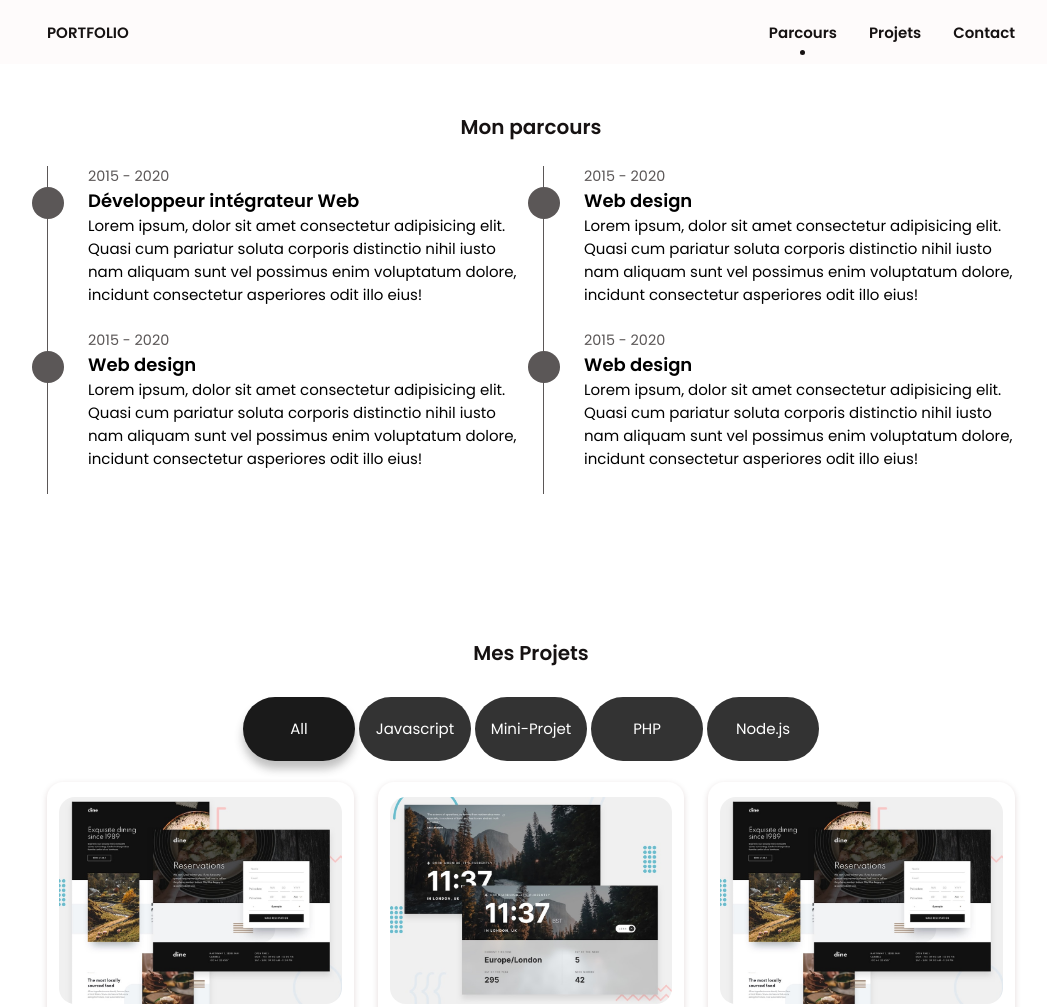
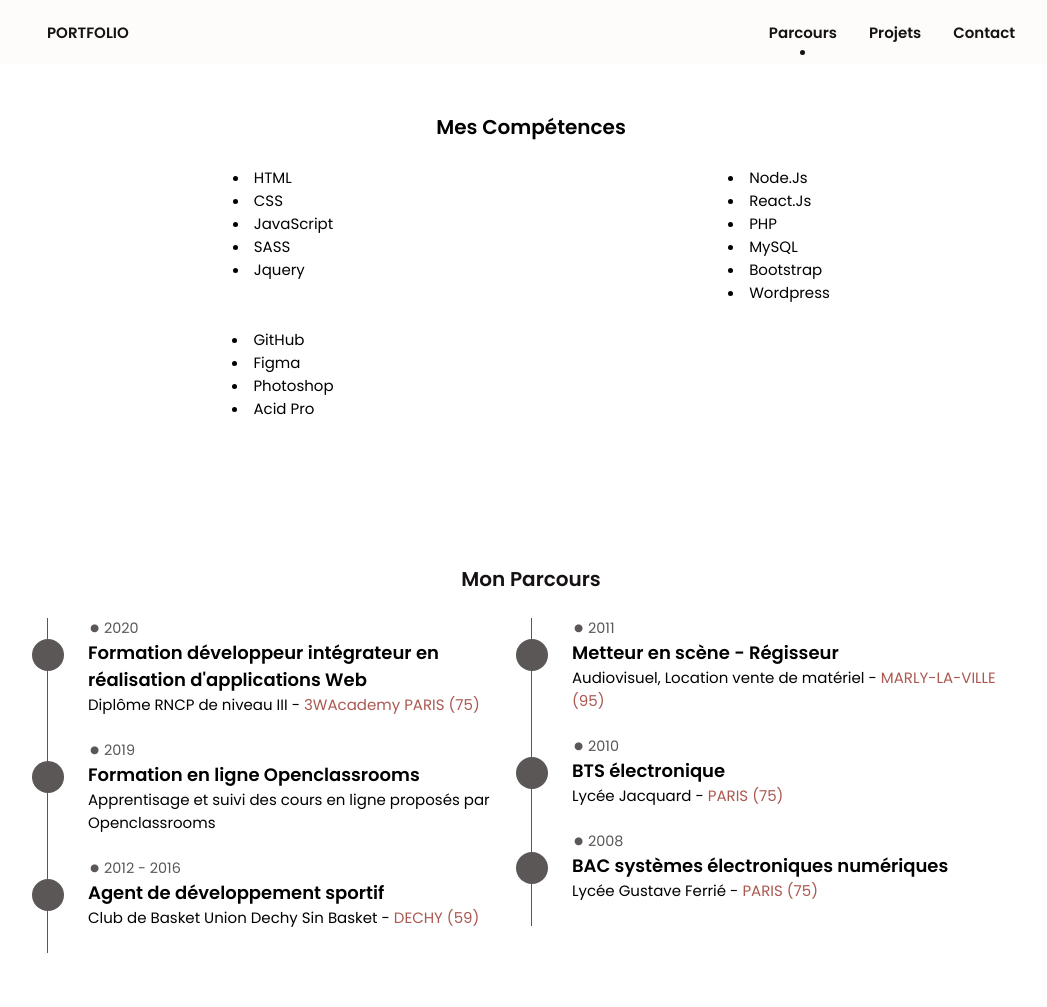
Before and after one commit to Elbraco/myportfolio, a plain HTML site: page index.html in a window 1280 px wide. Shown: the top 1007 px of the page, without its empty margins (109-1156 px from the left). Drawn offline with nearby package versions, Linux system fonts and the light colour scheme.

```diff
--- a/assets/js/main.js
+++ b/assets/js/main.js
@@ -44,12 +44,13 @@
 window.addEventListener('scroll', scrollActive)
 
 /*==================== CHANGE BACKGROUND HEADER ====================*/
-function scrollHeader(headerId){
-    const nav = document.getElementById(headerId)
+function scrollHeader(){
+    const nav = document.getElementById('header')
+
     // When the scroll is greater than 200 viewport height, add the scroll-header class to the header tag
     if(this.scrollY >= 100) nav.classList.add('scroll-header'); else nav.classList.remove('scroll-header')
 }
-window.addEventListener('scroll', scrollHeader('header'))
+window.addEventListener('scroll', scrollHeader)
 
 /*==================== SHOW SCROLL TOP ====================*/
 function scrollTop(){
--- a/assets/stylesheets/sass/mediaqueries.scss
+++ b/assets/stylesheets/sass/mediaqueries.scss
@@ -1,25 +1,5 @@
 // MEDIA SCREEN MAX  768PX
-//MENU
-@media screen and (max-width: 768px) {
 
-
-    .nav__menu {
-        position: fixed;
-        top: -100%;
-        left: 0;
-        right: 0;
-        width: 90%;
-        margin: 0 auto;
-        padding: 2.5rem 0 0;
-        text-align: center;
-        background-color: $body-color;
-        transition: .4s;
-        box-shadow: 0 0 4px rgba(0, 0, 0, .1);
-        border-radius: 2rem;
-        z-index: 100 ;
-
-}
-}
 
 @media screen and (min-width: 665px) {
 
@@ -28,7 +8,7 @@
 
         &__container {
             grid-template-columns: repeat(2, 1fr);
-            align-items: center;
+            align-items: flex-start;
 
         }
 
--- a/assets/stylesheets/sass/style.scss
+++ b/assets/stylesheets/sass/style.scss
@@ -24,6 +24,7 @@
 $textColor-light: rgba(143, 138, 138, 1);
 $body-color: rgba(254, 251, 251, 1);
 $containerColor: rgba(255, 255, 255, 1);
+$test: rgba(17, 17, 17, 1);
 
 /// FONT TYPO
 $bodyFont: 'Poppins', sans-serif;
@@ -68,12 +69,16 @@
     padding: 4rem 0 2rem;
 }
 
+.section-title-black {
+    color: $titleColor;
+
+}
 .section-title, .section-title-center {
     font-size: $h2-fontSize;
-    color: $titleColor;
     text-align: center;
     margin-bottom: 1.5rem;
 }
+
 .bd-container {
     max-width: 968px;
     width: calc(100% - 3rem);
@@ -94,6 +99,11 @@
 .bd-grid {
     display: grid;
     gap: 1.5rem;
+}
+
+.bg-container {
+    background-color: $test;
+    color: white;
 }
 
 .button {
@@ -157,9 +167,30 @@
 }
 
 
+
+    .nav__menu {
+        @media screen and (max-width: 768px) {
+
+        position: fixed;
+        top: -100%;
+        left: 0;
+        right: 0;
+        width: 90%;
+        margin: 0 auto;
+        padding: 2.5rem 0 0;
+        text-align: center;
+        background-color: $body-color;
+        transition: .4s;
+        box-shadow: 0 0 4px rgba(0, 0, 0, .1);
+        border-radius: 2rem;
+        z-index: 100 ;
+
+}
+}
+
 //SHOW MENU
 .show-menu {
-    top: 4rem;
+    top: 4.5rem;
 }
 
 // ACTIVE MENU LINK
@@ -177,8 +208,10 @@
         border-radius: 50%;
     }
 }
+
+// Change background
 .scroll-header {
-    box-shadow: 0 1px 4px rgba(0, 0, 0, .1 );
+    box-shadow: 0 1px 4px rgba(0, 0, 0, .5 );
 }
 
 // SCROLL TOP
@@ -217,9 +250,9 @@
 
 .parcours {
 
-    // &__bloc {
-    //     background-color: red;
-    // }
+    &__container {
+        gap: initial;
+    }
 
     &__box {
         padding-bottom: 1.5rem;
@@ -230,8 +263,22 @@
     }
 
     &__year {
+        position: relative;
         font-size: .9rem;
         color: $textColor;
+        padding-left: 1rem;
+
+        &::before {
+            content: '• ';
+            position: absolute;
+            font-size: 2rem;
+            top: -14px;
+            left: 0;
+        }
+    }
+
+    &__city {
+        color: #ab5851;
     }
 
 }
@@ -309,4 +356,18 @@
 
 }
 
+//competences
+.competences {
+
+
+    &__container {
+        grid-template-columns: repeat(2, 1fr);
+        justify-items: center;
+    }
+
+    &__list {
+        list-style: inside;
+    }
+}
+
 @import 'mediaqueries.scss';
--- a/index.html
+++ b/index.html
@@ -1,5 +1,6 @@
 <!DOCTYPE html>
 <html lang="en">
+
 <head>
     <meta charset="UTF-8">
     <meta name="viewport" content="width=device-width, initial-scale=1.0">
@@ -8,21 +9,22 @@
     <link rel="stylesheet" href="assets/stylesheets/style.css">
     <title>Portfolio : BRACO Steve</title>
 </head>
+
 <body>
+    <main>
     <!-- SCROLL TOP -->
-    <a href="#" class="scrolltop" id="scroll-top">
-        <i class='bx bx-up-arrow-alt scrolltop__icon'></i>
+    <a href="#" class="scrolltop" idclass='bx bx-up-arrow-alt scrolltop__icon'></class=>
     </a>
     <!-- HEADER -->
     <header class="l-header" id="header">
-        <nav class="nav bd-container" >
+        <nav class="nav bd-container">
 
             <a href="#" class="nav__portfolio">PORTFOLIO</a>
 
             <div class="nav__menu" id="nav-menu">
                 <ul class="nav__list">
                     <!-- <li class="nav__li"><a href="#" class="nav__link active-link" href="#">Home</a> </li> -->
-                    <li class="nav__li"><a href="#parcours" class="nav__link active-link"  href="#">Parcours</a></li>
+                    <li class="nav__li"><a href="#parcours" class="nav__link active-link" href="#">Parcours</a></li>
                     <li class="nav__li"><a href="#projet" class="nav__link" href="#">Projets</a> </li>
                     <li class="nav__li"><a class="nav__link" href="#">Contact</a></li>
 
@@ -35,42 +37,90 @@
         </nav>
     </header>
 
+    <!-- COMPETENCES WEB -->
+    <section class="competences section bd-container" id="competences">
+        <h2 class="section-title">Mes Compétences</h2>
+        <div class="competences__container bd-grid">
+            <ul>
+                <li class="competences__list">HTML</li>
+                <li class="competences__list">CSS</li>
+                <li class="competences__list">JavaScript</li>
+                <li class="competences__list">SASS</li>
+                <li class="competences__list">Jquery</li>
+            </ul>
+            <ul>
+                <li class="competences__list">Node.Js</li>
+                <li class="competences__list">React.Js</li>
+                <li class="competences__list">PHP</li>
+                <li class="competences__list">MySQL</li>
+                <li class="competences__list">Bootstrap</li>
+                <li class="competences__list">Wordpress</li>
+            </ul>
+
+            <ul>
+                <li class="competences__list">GitHub</li>
+                <li class="competences__list">Figma</li>
+                <li class="competences__list">Photoshop</li>
+                <li class="competences__list">Acid Pro</li>
+
+            </ul>
+        </div>
+
+    </section>
+
+    <!-- PARCOURS -->
     <section class="parcours section bd-container" id="parcours">
-        <h2 class="section-title">Mon parcours</h2>
+        <h2 class="section-title section-title-black">Mon Parcours</h2>
+
         <div class="parcours__container bd-grid">
             <div class="parcours__bloc">
 
                 <div class="parcours__box">
-                <p class="parcours__year">2015 - 2020</p>
-                <h3 class="parcours__title">Développeur intégrateur Web</h3>
-                <p class="parcours__description">Lorem ipsum, dolor sit amet consectetur adipisicing elit. Quasi cum pariatur soluta corporis distinctio nihil iusto nam aliquam sunt vel possimus enim voluptatum dolore, incidunt consectetur asperiores odit illo eius!</p>
+                    <p class="parcours__year">2020</p>
+                    <h3 class="parcours__title">Formation développeur intégrateur en réalisation d'applications Web</h3>
+                    <p class="parcours__description">Diplôme RNCP de niveau III - <span class="parcours__city"> 3WAcademy PARIS (75) </span> </p>
                 </div>
 
                 <div class="parcours__box">
-                <p class="parcours__year">2015 - 2020</p>
-                <h3 class="parcours__title">Web design</h3>
-                <p class="parcours__description">Lorem ipsum, dolor sit amet consectetur adipisicing elit. Quasi cum pariatur soluta corporis distinctio nihil iusto nam aliquam sunt vel possimus enim voluptatum dolore, incidunt consectetur asperiores odit illo eius!</p>
+                    <p class="parcours__year">2019</p>
+                    <h3 class="parcours__title">Formation en ligne Openclassrooms</h3>
+                    <p class="parcours__description">Apprentisage et suivi des cours en ligne proposés par Openclassrooms</p>
+                </div>
+
+                <div class="parcours__box">
+                    <p class="parcours__year">2012 - 2016</p>
+                    <h3 class="parcours__title">Agent de développement sportif</h3>
+                    <p class="parcours__description">Club de Basket Union Dechy Sin Basket - <span class="parcours__city">DECHY (59)</span> </p>
                 </div>
             </div>
 
             <div class="parcours__bloc">
+
+
                 <div class="parcours__box">
-                <p class="parcours__year">2015 - 2020</p>
-                <h3 class="parcours__title">Web design</h3>
-                <p class="parcours__description">Lorem ipsum, dolor sit amet consectetur adipisicing elit. Quasi cum pariatur soluta corporis distinctio nihil iusto nam aliquam sunt vel possimus enim voluptatum dolore, incidunt consectetur asperiores odit illo eius!</p>
+                    <p class="parcours__year">2011</p>
+                    <h3 class="parcours__title">Metteur en scène - Régisseur</h3>
+                    <p class="parcours__description">Audiovisuel, Location vente de matériel - <span class="parcours__city">MARLY-LA-VILLE (95)</span></p>
                 </div>
 
                 <div class="parcours__box">
-                <p class="parcours__year">2015 - 2020</p>
-                <h3 class="parcours__title">Web design</h3>
-                <p class="parcours__description">Lorem ipsum, dolor sit amet consectetur adipisicing elit. Quasi cum pariatur soluta corporis distinctio nihil iusto nam aliquam sunt vel possimus enim voluptatum dolore, incidunt consectetur asperiores odit illo eius!</p>
+                    <p class="parcours__year">2010</p>
+                    <h3 class="parcours__title">BTS électronique</h3>
+                    <p class="parcours__description">Lycée Jacquard - <span class="parcours__city">PARIS (75)</span></p>
+                </div>
+
+                <div class="parcours__box">
+                    <p class="parcours__year">2008</p>
+                    <h3 class="parcours__title">BAC systèmes électroniques numériques</h3>
+                    <p class="parcours__description">Lycée Gustave Ferrié - <span class="parcours__city">PARIS (75)</span></p>
                 </div>
             </div>
         </div>
     </section>
+    <!-- PROJETS -->
 
     <section class="projet section bd-container" id="projet">
-        <h2 class="section-title">Mes Projets</h2>
+        <h2 class="section-title section-title-black">Mes Projets</h2>
 
         <div class="projet__container">
 
@@ -84,29 +134,34 @@
 
             <div class="projet__container bd-grid">
                 <div class="projet__content mini-projet">
-                <img class="projet__image" src="assets/img/dine-restaurant.jpg" >
+                    <img class="projet__image" src="assets/img/dine-restaurant.jpg">
                     <h3 class="projet__title">Dine Restaurant</h3>
                     <span class="projet__category">Html Css Js</span>
-                    <p class="projet__text">Lorem ipsum dolor sit amet consectetur adipisicing elit. Enim similique, magnam deserunt natus possimus perspiciatis architecto.</p>
+                    <p class="projet__text">Lorem ipsum dolor sit amet consectetur adipisicing elit. Enim similique,
+                        magnam deserunt natus possimus perspiciatis architecto.</p>
                     <a href="https://dinner-restaurant.vercel.app/" target="_blank" class="button">Visiter le site</a>
-                    <a href="https://github.com/Elbraco/dinner-restaurant" target="_blank" class="projet__link"> <i class='bx bxl-github'></i></a>
+                    <a href="https://github.com/Elbraco/dinner-restaurant" target="_blank" class="projet__link"> <i
+                            class='bx bxl-github'></i></a>
                 </div>
 
                 <div class="projet__content mini-projet">
-                <img class="projet__image" src="assets/img/clock-app.jpg" >
+                    <img class="projet__image" src="assets/img/clock-app.jpg">
                     <h3 class="projet__title">Clock Application</h3>
                     <span class="projet__category">Html Css Js API</span>
-                    <p class="projet__text">Lorem ipsum dolor sit amet consectetur adipisicing elit. Enim similique, magnam deserunt natus possimus perspiciatis architecto.</p>
+                    <p class="projet__text">Lorem ipsum dolor sit amet consectetur adipisicing elit. Enim similique,
+                        magnam deserunt natus possimus perspiciatis architecto.</p>
                     <a href="https://clocktimeapp.vercel.app/" target="__blank" class="button">Visiter le site</a>
-                    <a href="https://github.com/Elbraco/clockapp" target="__blank" class="projet__link"> <i class='bx bxl-github'></i></a>
+                    <a href="https://github.com/Elbraco/clockapp" target="__blank" class="projet__link"> <i
+                            class='bx bxl-github'></i></a>
 
                 </div>
 
                 <div class="projet__content mini-projet">
-                    <img class="projet__image" src="assets/img/dine-restaurant.jpg" >
+                    <img class="projet__image" src="assets/img/dine-restaurant.jpg">
                     <h3 class="projet__title">Dine Restaurant</h3>
                     <span class="projet__category">Html Css Js</span>
-                        <p class="projet__text">Lorem ipsum dolor sit amet consectetur adipisicing elit. Enim similique, magnam deserunt natus possimus perspiciatis architecto.</p>
+                    <p class="projet__text">Lorem ipsum dolor sit amet consectetur adipisicing elit. Enim similique,
+                        magnam deserunt natus possimus perspiciatis architecto.</p>
                     <a href="#" class="button">Visiter le site</a>
                     <a href="#" class="projet__link"> <i class='bx bxl-github'></i></a>
 
@@ -117,6 +172,8 @@
             </div>
         </div>
     </section>
+</main>
     <script src="assets/js/main.js"></script>
 </body>
+
 </html>
```
Also changed, not shown: assets/stylesheets/style.css, 2 other files. Lines whose indentation alone changed are shown as unchanged.
